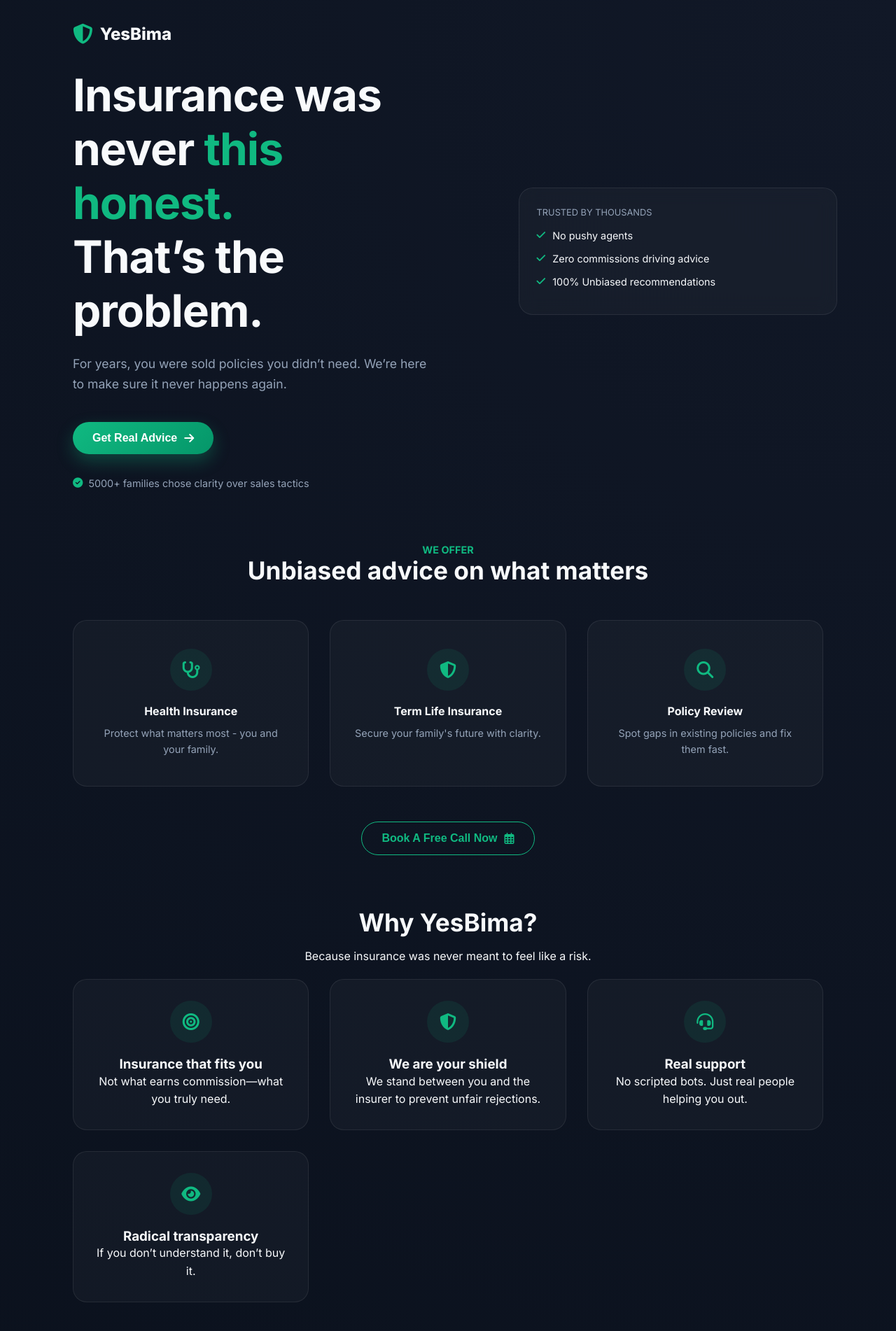
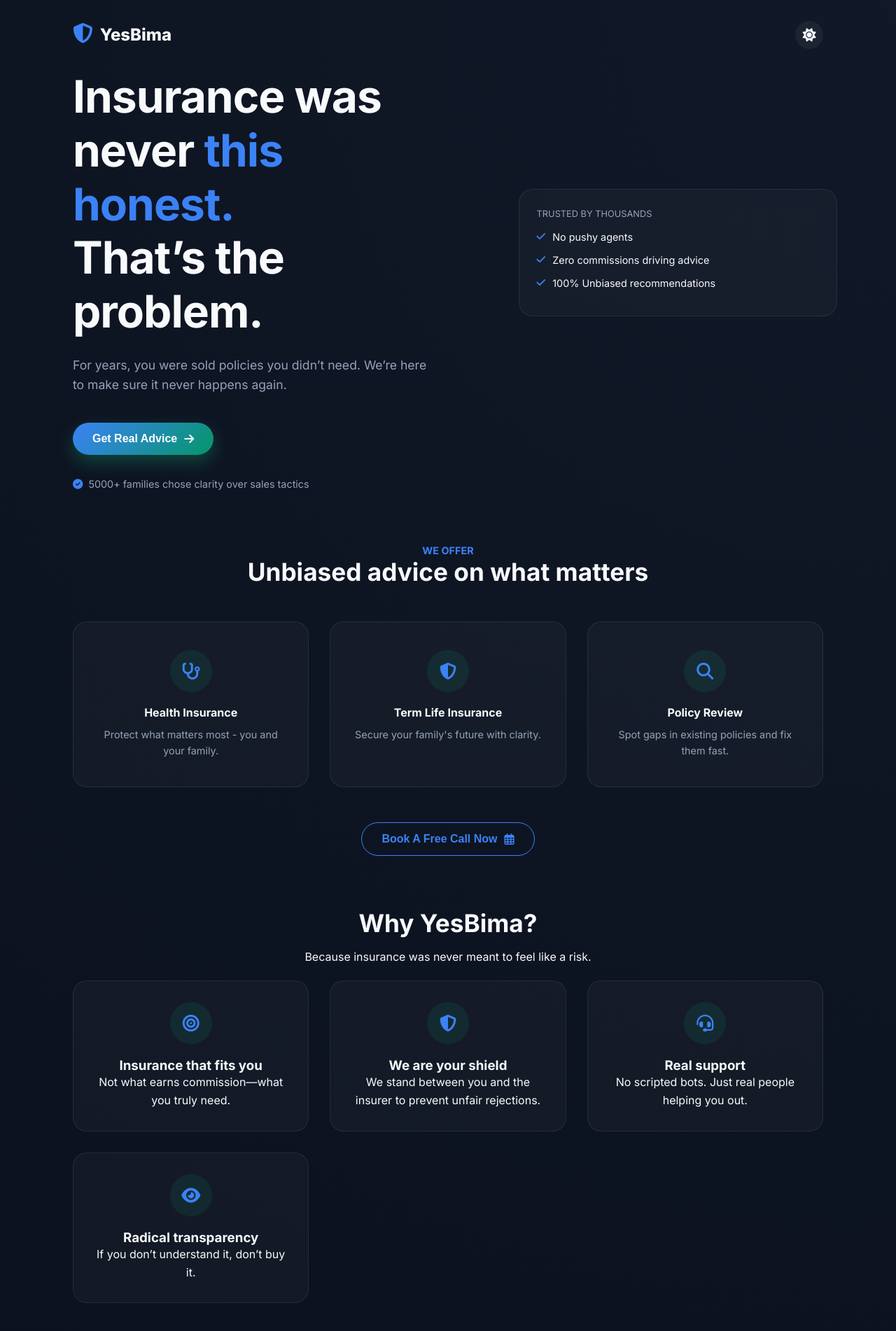
Before and after one commit to Omiti0406/YesBima, a Django app: page / in a window 1280 px wide. Shown: the top 1902 px of the page at 70% size. Run offline with Django 4.2, Linux system fonts and the light colour scheme; some libraries are stand-ins or nearby versions.

Commit message:
light theme added

```diff
--- a/static/app_core/css/style.css
+++ b/static/app_core/css/style.css
@@ -7,10 +7,10 @@
   --bg-card-hover: rgba(255, 255, 255, 0.06);
   --border-glow: rgba(255, 255, 255, 0.08);
 
-  --accent-primary: #10B981;
+  --accent-primary: #3B82F6;
   /* Emerald Green */
   --accent-glow: rgba(16, 185, 129, 0.3);
-  --accent-secondary: #3B82F6;
+  --accent-secondary: #10B981;
   /* Blue */
   --error: #EF4444;
 
--- a/static/app_core/js/script.js
+++ b/static/app_core/js/script.js
@@ -486,4 +486,42 @@
     }
 
     initProcessAnimation();
+
+
+    // ==========================================
+    // THEME TOGGLE LOGIC (Dark/Light Mode)
+    // ==========================================
+    const themeToggleBtn = document.getElementById('themeToggleBtn');
+    const themeIcon = document.getElementById('themeIcon');
+
+    // 1. Check if user already has a saved preference in Local Storage
+    const savedTheme = localStorage.getItem('yesbima-theme');
+
+    // 2. If preference is 'light', apply it immediately on load
+    if (savedTheme === 'light') {
+        document.body.classList.add('light-theme');
+        themeIcon.classList.remove('fa-sun');
+        themeIcon.classList.add('fa-moon');
+    }
+
+    // 3. Toggle button click event
+    if (themeToggleBtn) {
+        themeToggleBtn.addEventListener('click', () => {
+            // Toggle the class on the body
+            document.body.classList.toggle('light-theme');
+
+            // Check if light theme is currently active
+            if (document.body.classList.contains('light-theme')) {
+                // Change icon to Moon and save preference
+                themeIcon.classList.remove('fa-sun');
+                themeIcon.classList.add('fa-moon');
+                localStorage.setItem('yesbima-theme', 'light');
+            } else {
+                // Change icon back to Sun and save preference
+                themeIcon.classList.remove('fa-moon');
+                themeIcon.classList.add('fa-sun');
+                localStorage.setItem('yesbima-theme', 'dark');
+            }
+        });
+    }
 });
--- a/templates/app_core/index.html
+++ b/templates/app_core/index.html
@@ -13,17 +13,31 @@
     <link rel="stylesheet" href="https://cdnjs.cloudflare.com/ajax/libs/font-awesome/6.4.0/css/all.min.css">
 
     <link rel="stylesheet" href='{% static "app_core/css/style.css" %}'>
+    <link rel="stylesheet" href='{% static "app_core/css/light-theme.css" %}'>
 </head>
 
 <body>
 
+    <script>
+        if (localStorage.getItem('yesbima-theme') === 'light') {
+            document.body.classList.add('light-theme');
+        }
+    </script>
+
     <div class="container">
-        <header>
+        <!-- <header>
             <div class="logo"><i class="fas fa-shield-alt"></i> YesBima</div>
-            <!-- <div class="logo"><img src="../../static/app_core/images/yesbima-logo.png" alt="YesBima Logo"
-                    class="logo-image">
-                <span> YesBima </span>
-            </div> -->
+        </header> -->
+
+        <header style="display: flex; justify-content: space-between; align-items: center; width: 100%;">
+            <div class="logo">
+                <div class="logo-icon"><i class="fas fa-shield-alt"></i></div>
+                YesBima
+            </div>
+
+            <button id="themeToggleBtn" class="icon-btn" aria-label="Toggle Theme" style="border-radius: 50%; width: 40px; height: 40px; font-size: 1.2rem;">
+                <i class="fas fa-sun" id="themeIcon"></i>
+            </button>
         </header>
 
         <!-- Hero Section -->
```
Also changed, not shown: static/app_core/css/light-theme.css (added, +90 -0 lines).
